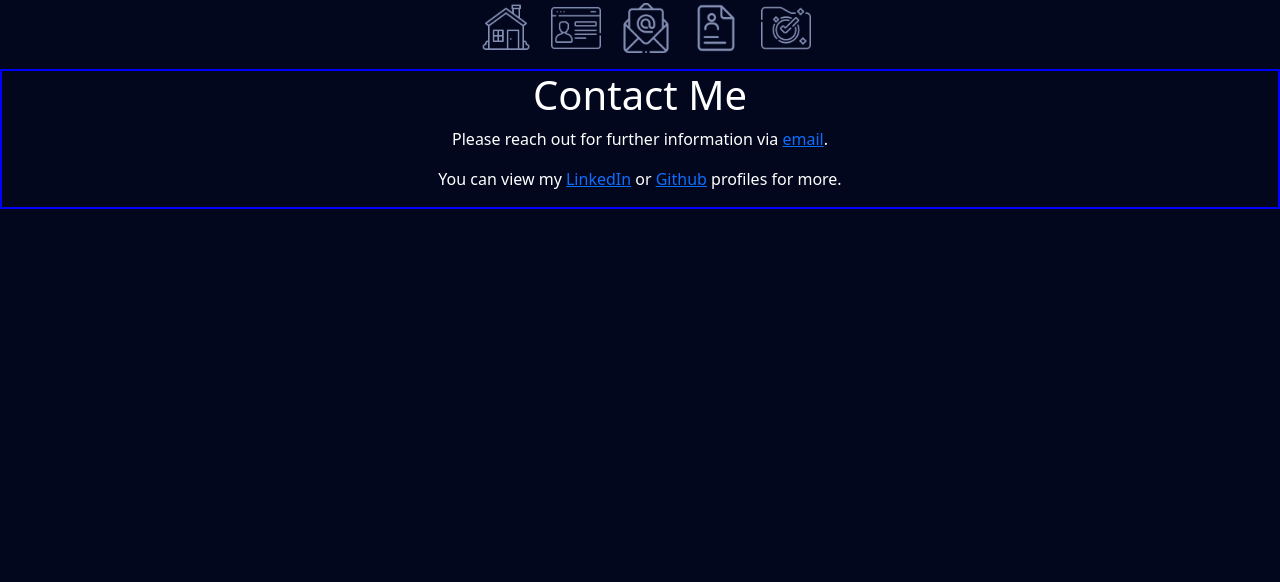
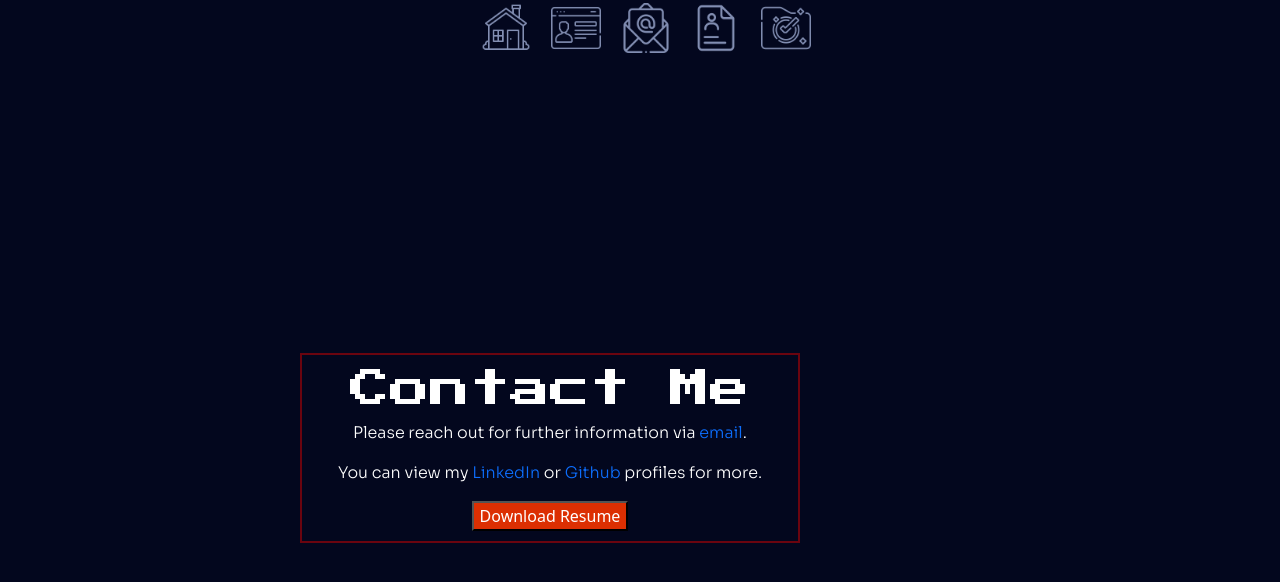
Before and after one commit to gfou20/gregs-portfolio, a React (Create React App) app: page /contact in a window 1280 px wide. Shown: the top 582 px of the page. Built offline with nearby package versions, Linux system fonts and the light colour scheme.

Commit message:
contact and font family edits to app css

```diff
--- a/public/index.html
+++ b/public/index.html
@@ -15,6 +15,9 @@
     <link rel="stylesheet" href="https://cdn.jsdelivr.net/gh/devicons/devicon@v2.15.1/devicon.min.css">
     <link rel="stylesheet" href="https://cdn.jsdelivr.net/gh/devicons/devicon@v2.15.1/devicon.min.css">
     <link rel="stylesheet" href="https://cdn.jsdelivr.net/gh/devicons/devicon@v2.15.1/devicon.min.css">
+    <link rel="preconnect" href="https://fonts.googleapis.com">
+    <link rel="preconnect" href="https://fonts.gstatic.com" crossorigin>
+    <link href="https://fonts.googleapis.com/css2?family=Press+Start+2P&family=Sora:wght@300&display=swap" rel="stylesheet">
     <meta name="viewport" content="width=device-width, initial-scale=1" />
     <meta name="theme-color" content="#000000" />
     <meta
--- a/src/App.css
+++ b/src/App.css
@@ -2,3 +2,11 @@
   background-color: #03071E;
   color: white;
 }
+
+h1, h2 {
+  font-family: 'Press Start 2P', cursive;
+}
+
+p, li {
+  font-family: 'Sora', sans-serif;
+}
--- a/src/index.css
+++ b/src/index.css
@@ -1,6 +1,6 @@
 body {
   margin: 0;
-  font-family: -apple-system, BlinkMacSystemFont, 'Segoe UI', 'Roboto', 'Oxygen',
+  font-family: -apple-system, BlinkMacSystemFont,  'Segoe UI', 'Roboto', 'Oxygen',
     'Ubuntu', 'Cantarell', 'Fira Sans', 'Droid Sans', 'Helvetica Neue',
     sans-serif;
   -webkit-font-smoothing: antialiased;
--- a/src/pages/Contact/Contact.jsx
+++ b/src/pages/Contact/Contact.jsx
@@ -7,6 +7,7 @@
         <h1>Contact Me</h1>
         <p>Please reach out for further information via <a href='mailto:gfouchard20@outlook.com.com'>email</a>.</p>
         <p>You can view my <a href='https://www.linkedin.com/in/gfouchard/' target='_blank' rel='noreferrer'>LinkedIn</a> or <a href='https://github.com/gfou20' target='_blank' rel='noreferrer'>Github</a> profiles for more.</p>
+        <button><a href='./images/Gregory_Fouchard_Resume.pdf' download className={styles.download}>Download Resume</a></button>
       </main>
     </>
   )
--- a/src/pages/Contact/Contact.module.css
+++ b/src/pages/Contact/Contact.module.css
@@ -1,6 +1,22 @@
 .contact {
-  border: 2px solid blue;
+  border: 2px solid #6A040F;
   display: flex;
   flex-direction: column;
   align-items: center;
+  margin: 300px;
+  width:500px;
+  padding: 10px;
 }
+
+.contact button {
+  background-color: #DC2F02;
+}
+
+.contact a {
+  text-decoration: none;
+}
+
+.download {
+  color: white;
+  background-color: #DC2F02;
+}
--- a/src/pages/Home/Home.module.css
+++ b/src/pages/Home/Home.module.css
@@ -4,7 +4,7 @@
   align-items: center;
   border: 2px solid #6A040F;
   box-shadow: #6A040F;
-  margin: 0 400px;
+  margin: 0 500px;
   padding: 10px;
   /* display:inline-block; */
 }
```
